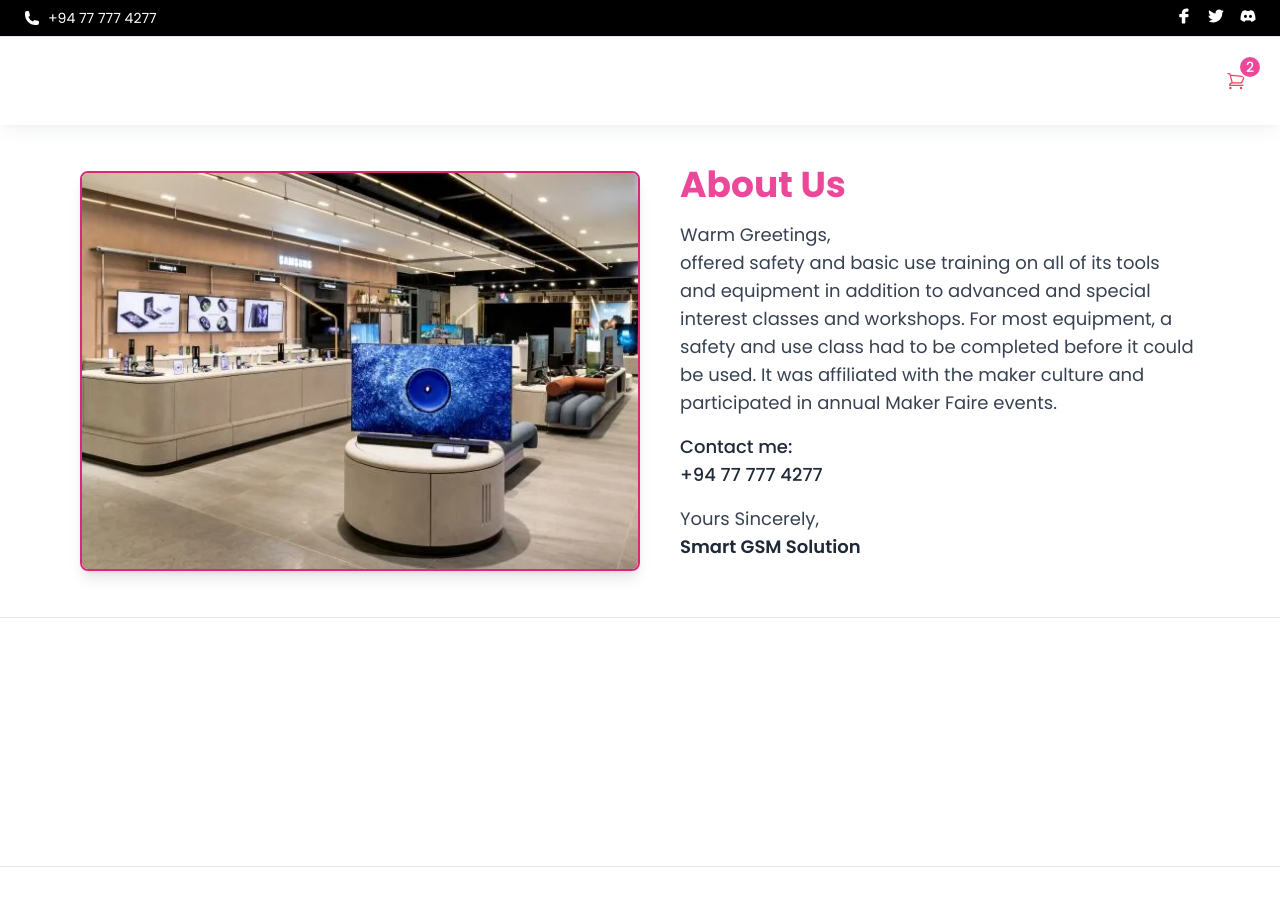
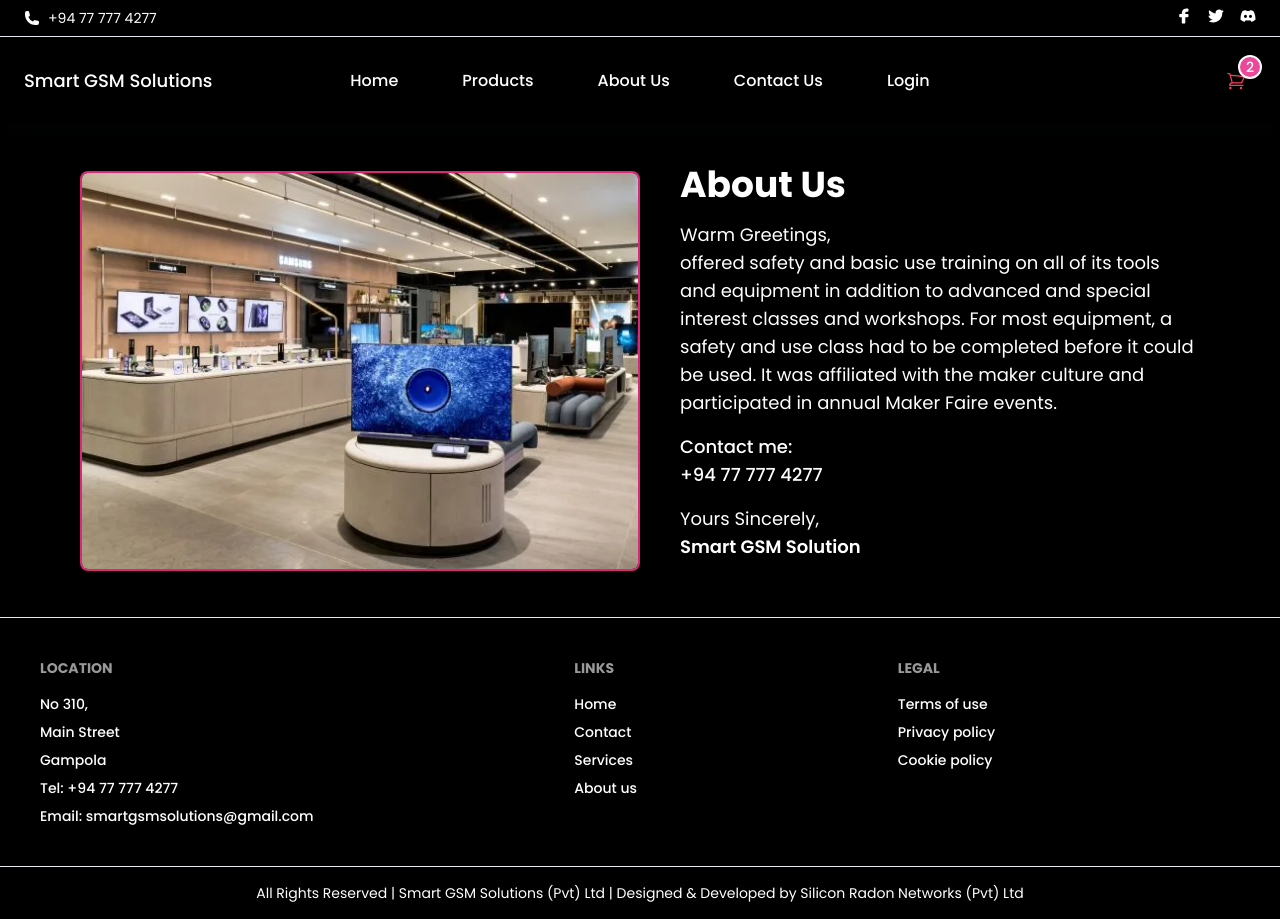
Before and after one commit to dilupa1999/SmartGSMSolutions, a React (Vite) app: page /about in a window 1280 px wide. Built offline with nearby package versions, Linux system fonts and the light colour scheme.

Commit message:
Your commit me

```diff
--- a/src/App.jsx
+++ b/src/App.jsx
@@ -8,7 +8,7 @@ import Footer from './Components/Footer/Footer';
 import Example from './Pages/Products';
 import ProductInfo from './Components/ProductShowcase/ProductInfo';
 import Login from './Pages/Login';
-import Signup from './Pages/SignUp';
+
 import SignUp from './Pages/SignUp';
 const PageComponent = ({Page}) => {
   return (
--- a/src/Components/Footer/Footer.jsx
+++ b/src/Components/Footer/Footer.jsx
@@ -3,7 +3,7 @@ import { Link } from 'react-router-dom';
 
 const Footer = () => {
   return (
-    <div className='text-white'>
+    <div className='text-white bg-black'>
       <footer className="p-10 font-medium text-white border-t border-b footer">
         <nav>
           <h6 className="text-white footer-title">Location</h6>
--- a/src/Components/Navbar/Navbar.jsx
+++ b/src/Components/Navbar/Navbar.jsx
@@ -116,7 +116,7 @@ export default function NavbarTopBar() {
       </div>
 
       {/*<!-- Header --> */}
-      <header className="relative z-20 w-full shadow-lg bg border-slate-200 shadow-slate-700/5 after:absolute after:left-0 after:top-full after:z-10 after:block after:h-px after:w-full after:bg-slate-200 lg:border-slate-200 lg:backdrop-blur-sm lg:after:hidden">
+      <header className="relative z-20 w-full bg-black shadow-lg border-slate-200 shadow-slate-700/5 after:absolute after:left-0 after:top-full after:z-10 after:block after:h-px after:w-full after:bg-slate-200 lg:border-slate-200 lg:backdrop-blur-sm lg:after:hidden">
         <div className="relative mx-auto max-w-full px-6 lg:max-w-5xl xl:max-w-7xl 2xl:max-w-[96rem]">
           <nav
             aria-label="main navigation"
--- a/src/Pages/About.jsx
+++ b/src/Pages/About.jsx
@@ -1,11 +1,16 @@
-import React from 'react'
+
+import { Footer } from "flowbite-react";
+import NavbarTopBar from "../Components/Navbar/Navbar";
 import img from "/assets/images/s.webp";
 
 
 const About = () => {
   return (
     <>
-    <section className="px-5 py-10 md:px-20">
+
+
+    <section className="px-5 py-10 bg-black md:px-20">
+
         <div className="container flex flex-col items-center mx-auto md:flex-row">
           {/* Image Section */}
           <div className="flex justify-center mb-6 md:w-1/2 md:mb-0">
@@ -18,21 +23,21 @@ const About = () => {
 
           {/* Content Section */}
           <div className="text-center md:w-1/2 md:pl-10 md:text-left">
-            <h2 className="mb-4 text-3xl font-bold text-pink-500 md:text-4xl">
+            <h2 className="mb-4 text-3xl font-bold text-white md:text-4xl">
             About Us
             </h2>
-            <p className="mb-4 text-base text-gray-700 md:text-lg">
+            <p className="mb-4 text-base text-white md:text-lg">
               Warm Greetings, <br />
              offered safety and basic use training on all of its tools and equipment in addition to advanced and special interest classes and workshops. For most equipment, a safety and use class had to be completed before it could be used. It was affiliated with the maker culture and participated in annual Maker Faire events.
             </p>
-            <p className="mb-4 text-base font-medium text-gray-800 md:text-lg">
+            <p className="mb-4 text-base font-medium text-white md:text-lg">
               Contact me: <br />
               <a href="tel:+94773544300" className="hover:underline">+94 77 777 4277</a> <br />
 
             </p>
-            <p className="mb-4 text-base text-gray-700 md:text-lg">
+            <p className="mb-4 text-base text-white md:text-lg">
               Yours Sincerely, <br />
-              <span className="font-semibold text-gray-800">Smart GSM Solution</span> </p>
+              <span className="font-semibold text-white">Smart GSM Solution</span> </p>
 
 
           </div>
--- a/src/Pages/Login.jsx
+++ b/src/Pages/Login.jsx
@@ -1,4 +1,5 @@
 import React from 'react';
+import NavbarTopBar from '../Components/Navbar/Navbar';
 
 const Login = () => {
   const handleSubmit = (event) => {
@@ -7,7 +8,9 @@ const Login = () => {
   };
 
   return (
+
     <div className="py-16">
+      <NavbarTopBar className="" />
       <div className="flex mx-auto overflow-hidden bg-black rounded-lg shadow-lg maxbla-w-sm lg:max-w-4xl">
         <div
           className="hidden lg:block lg:w-1/2 bg-cover bg-[url('/assets/images/img1.png')]"
--- a/src/Pages/Products.jsx
+++ b/src/Pages/Products.jsx
@@ -20,6 +20,7 @@ import {
   Squares2X2Icon,
 } from "@heroicons/react/20/solid";
 import Eproduct from "../Components/ProductShowcase/Eproduct";
+import NavbarTopBar from "../Components/Navbar/Navbar";
 
 const minPrice = 0;
 const maxPrice = 10000;
@@ -87,6 +88,7 @@ export default function Example() {
 
   return (
     <div className="bg-black">
+
       <div>
         {/* Mobile filter dialog */}
         <Dialog
```
